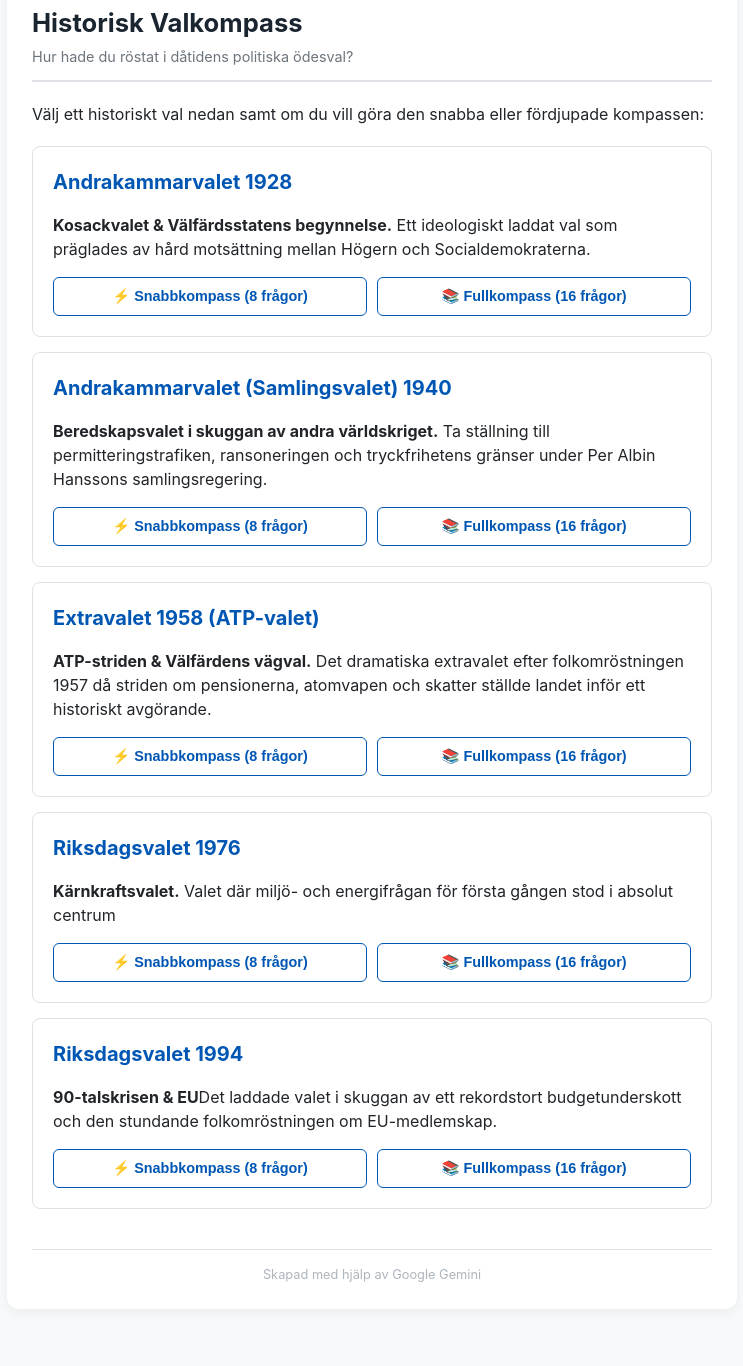
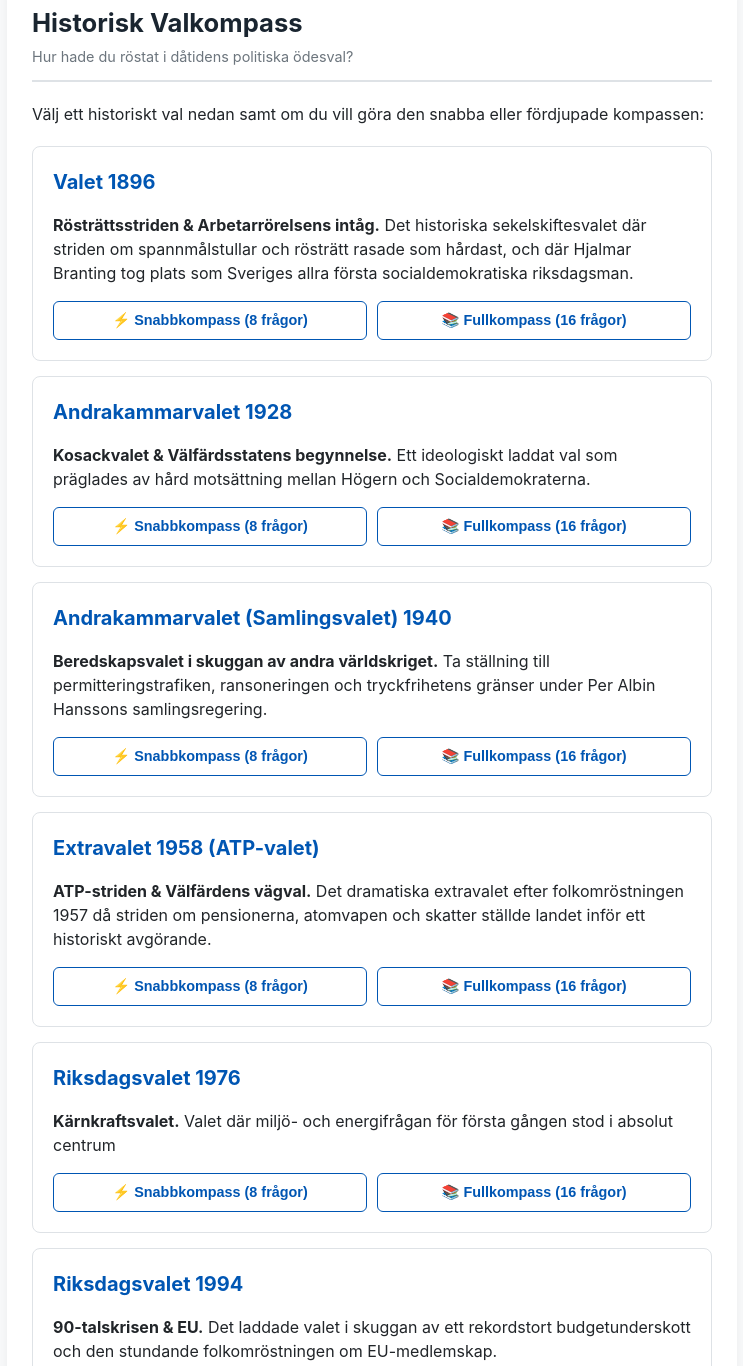
Before and after one commit to cruusbaer/historiskvalkompass, a plain HTML site: page index.html in a window 1280 px wide. Shown: the part 36-1402 px from the top of the page, without its empty margins (268-1011 px from the left). Before the commit the page ends 1360 px from the top, so only its background shows below. Drawn offline with Linux system fonts and the light colour scheme.

Commit message:
Add election details for 1896 and update 1994 description

```diff
--- a/index.html
+++ b/index.html
@@ -572,6 +572,15 @@
 
     <div class="elections-grid">
       <div class="election-card">
+        <h2>Valet 1896</h2>
+        <p><strong>Rösträttsstriden & Arbetarrörelsens intåg.</strong> Det historiska sekelskiftesvalet där striden om spannmålstullar och rösträtt rasade som hårdast, och där Hjalmar Branting tog plats som Sveriges allra första socialdemokratiska riksdagsman.</p>
+
+        <div class="mode-buttons">
+          <button class="mode-btn" onclick="startElection('1896', true)">⚡ Snabbkompass (8 frågor)</button>
+          <button class="mode-btn" onclick="startElection('1896', false)">📚 Fullkompass (16 frågor)</button>
+        </div>
+      </div>
+      <div class="election-card">
         <h2>Andrakammarvalet 1928</h2>
         <p><strong>Kosackvalet & Välfärdsstatens begynnelse.</strong> Ett ideologiskt laddat val som präglades av hård motsättning mellan Högern och Socialdemokraterna.</p>
 
@@ -608,7 +617,7 @@
       </div>
         <div class="election-card">
         <h2>Riksdagsvalet 1994</h2>
-        <p><strong>90-talskrisen & EU</strong>Det laddade valet i skuggan av ett rekordstort budgetunderskott och den stundande folkomröstningen om EU-medlemskap.</p>
+        <p><strong>90-talskrisen & EU.</strong> Det laddade valet i skuggan av ett rekordstort budgetunderskott och den stundande folkomröstningen om EU-medlemskap.</p>
 
         <div class="mode-buttons">
           <button class="mode-btn" onclick="startElection('1994', true)">⚡ Snabbkompass (8 frågor)</button>
```
